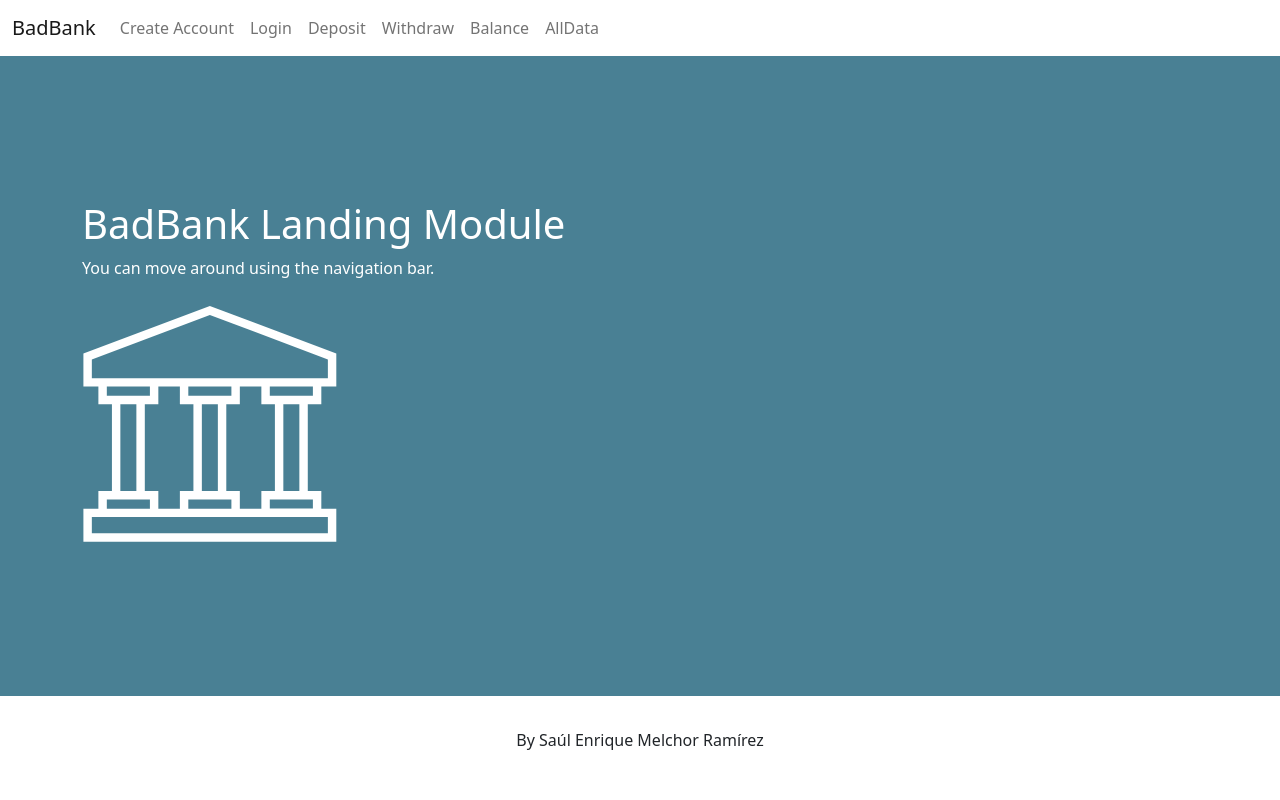
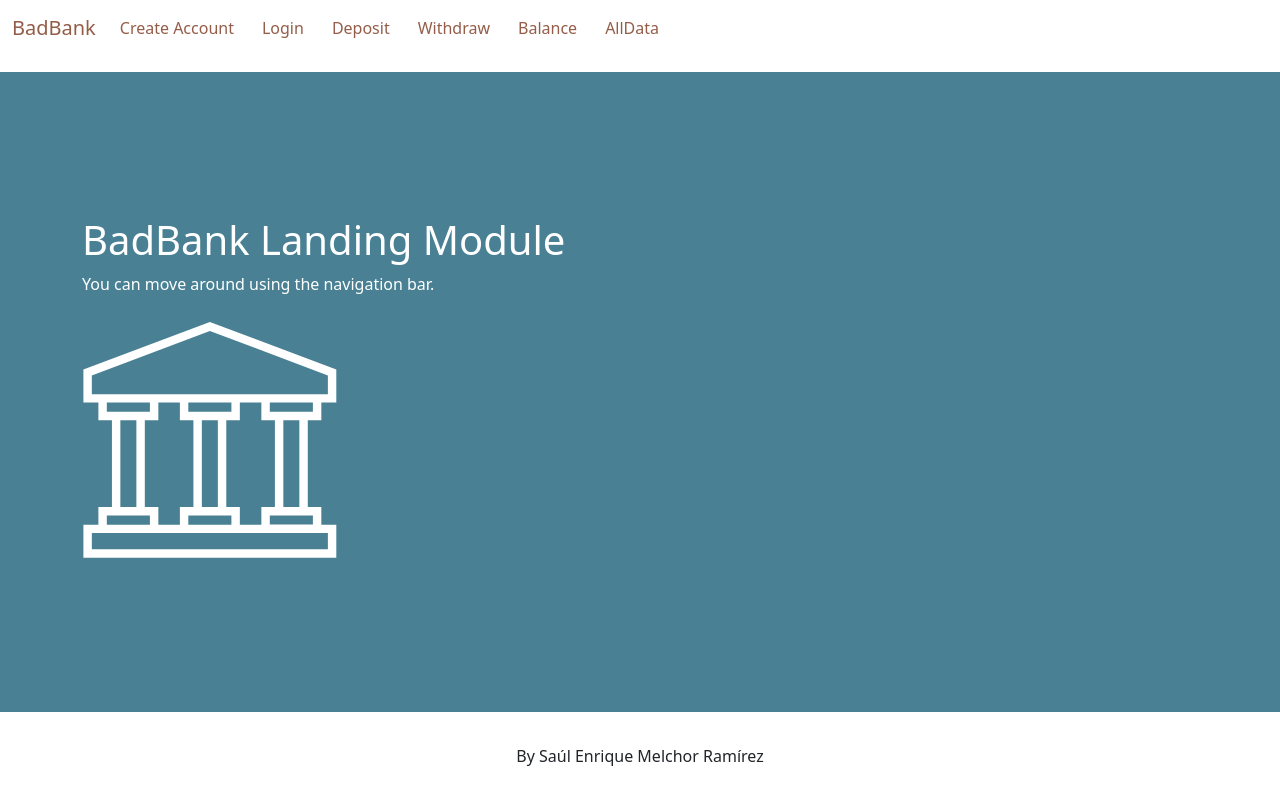
Before and after one commit to SaulEnriqueMR/bad-banking, a React (Create React App) app in the folder banking-app/: page /CreateAccount in a window 1280 px wide. Built offline with nearby package versions, Linux system fonts and the light colour scheme.

Commit message:
Added basic navigation

```diff
--- a/banking-app/src/App.css
+++ b/banking-app/src/App.css
@@ -66,3 +66,46 @@ body,
     fill-rule: nonzero;
     opacity: 1;
 }
+
+.navbar {
+    margin-bottom: 1rem;
+}
+
+.navbar-brand {
+    color: var(--primary-color) !important;
+}
+
+.navbar .nav-link {
+    color: var(--primary-color) !important;
+    padding: .5rem 0;
+    position: relative;
+}
+
+.navbar .nav-link::before {
+    background: var(--tertiary-color);
+    bottom: 4px;
+    content: ' ';
+    height: 2px;
+    left: 0;
+    position: absolute;
+    transition: width 200ms linear;
+    width: 100%;
+}
+
+.navbar .nav-link.active::before {
+    width: 100%;
+}
+
+@media screen and (min-width: 768px) {
+    .navbar .nav-link {
+        margin-right: .75rem;
+    }
+
+    .navbar .nav-link::before {
+        width: 0;
+    }
+
+    .navbar .nav-link:hover::before {
+        width: 100%;
+    }
+}
--- a/banking-app/src/NavBar.js
+++ b/banking-app/src/NavBar.js
@@ -1,10 +1,23 @@
 import {Link, Outlet} from "react-router-dom";
-// import UserContext from "./state/Context";
-// import {useContext} from "react";
+import {OverlayTrigger, Tooltip} from "react-bootstrap";
+
 
 
 function NavBar() {
-	// const context = useContext(UserContext)
+
+	const changeSection = (e) => {
+		const activeLinks = document.querySelectorAll('.nav-link.active');
+		activeLinks.forEach(activeLink => {
+			activeLink.classList.remove('active');
+		});
+		e.target.classList.add('active');
+	}
+
+	const renderTooltip = (props) => (
+			<Tooltip id="button-tooltip" {...props}>
+				{props}
+			</Tooltip>
+	);
 
 	return (
 		<>
@@ -17,22 +30,64 @@ function NavBar() {
 					<div className="collapse navbar-collapse" id="navbarNav">
 						<ul className="nav navbar-nav">
 							<li className="nav-item">
-								<Link className="nav-link" to="/CreateAccount/">Create Account</Link>
+								<Link onClick={changeSection} className="nav-link" to="/CreateAccount/">
+									<OverlayTrigger
+											placement="bottom"
+											overlay={renderTooltip('This is where you can create an account')}
+											delay={{ show: 10, hide: 10 }}>
+										<>Create Account</>
+									</OverlayTrigger>
+								</Link>
 							</li>
 							<li className="nav-item">
-								<Link className="nav-link" to="/Login/">Login</Link>
+								<Link onClick={changeSection} className="nav-link" to="/Login/">
+									<OverlayTrigger
+											placement="bottom"
+											overlay={renderTooltip('This is where you can login and make transactions with your money')}
+											delay={{ show: 10, hide: 10 }}>
+											<>Login</>
+									</OverlayTrigger>
+								</Link>
 							</li>
 							<li className="nav-item">
-								<Link className="nav-link" to="/Deposit/">Deposit</Link>
+								<Link onClick={changeSection} className="nav-link" to="/Deposit/">
+									<OverlayTrigger
+											placement="bottom"
+											overlay={renderTooltip('This is where you can create an add money to your account')}
+											delay={{ show: 10, hide: 10 }}>
+											<>Deposit</>
+									</OverlayTrigger>
+								</Link>
 							</li>
 							<li className="nav-item">
-								<Link className="nav-link" to="/Withdraw/">Withdraw</Link>
+								<Link onClick={changeSection} className="nav-link" to="/Withdraw/">
+									<OverlayTrigger
+											placement="bottom"
+											overlay={renderTooltip('This is where you can withdraw money from your account')}
+											delay={{ show: 10, hide: 10 }}>
+										<>Withdraw</>
+									</OverlayTrigger>
+								</Link>
 							</li>
 							<li className="nav-item">
-								<Link className="nav-link" to="/Balance/">Balance</Link>
+								<Link onClick={changeSection} className="nav-link" to="/Balance/">
+									<OverlayTrigger
+											placement="bottom"
+											overlay={renderTooltip('This is where you can see your account balance')}
+											delay={{ show: 10, hide: 10 }}>
+										<>Balance</>
+									</OverlayTrigger>
+								</Link>
 							</li>
 							<li className="nav-item">
-								<Link className="nav-link" to="/AllData/">AllData</Link>
+								<Link onClick={changeSection} className="nav-link" to="/AllData/">
+									<OverlayTrigger
+											placement="bottom"
+											overlay={renderTooltip('This is where you can see the state of the app')}
+											delay={{ show: 10, hide: 10 }}>
+										<>AllData</>
+									</OverlayTrigger>
+								</Link>
 							</li>
 						</ul>
 					</div>
```
